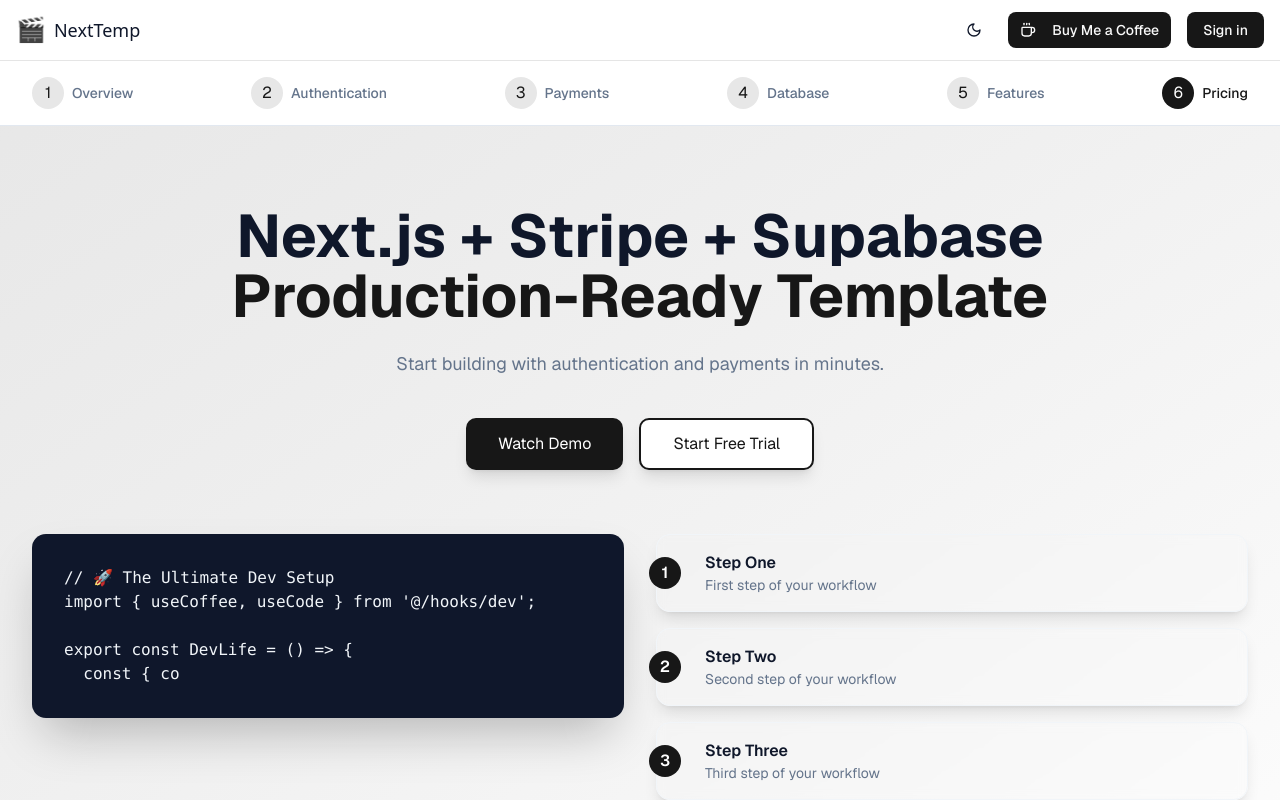
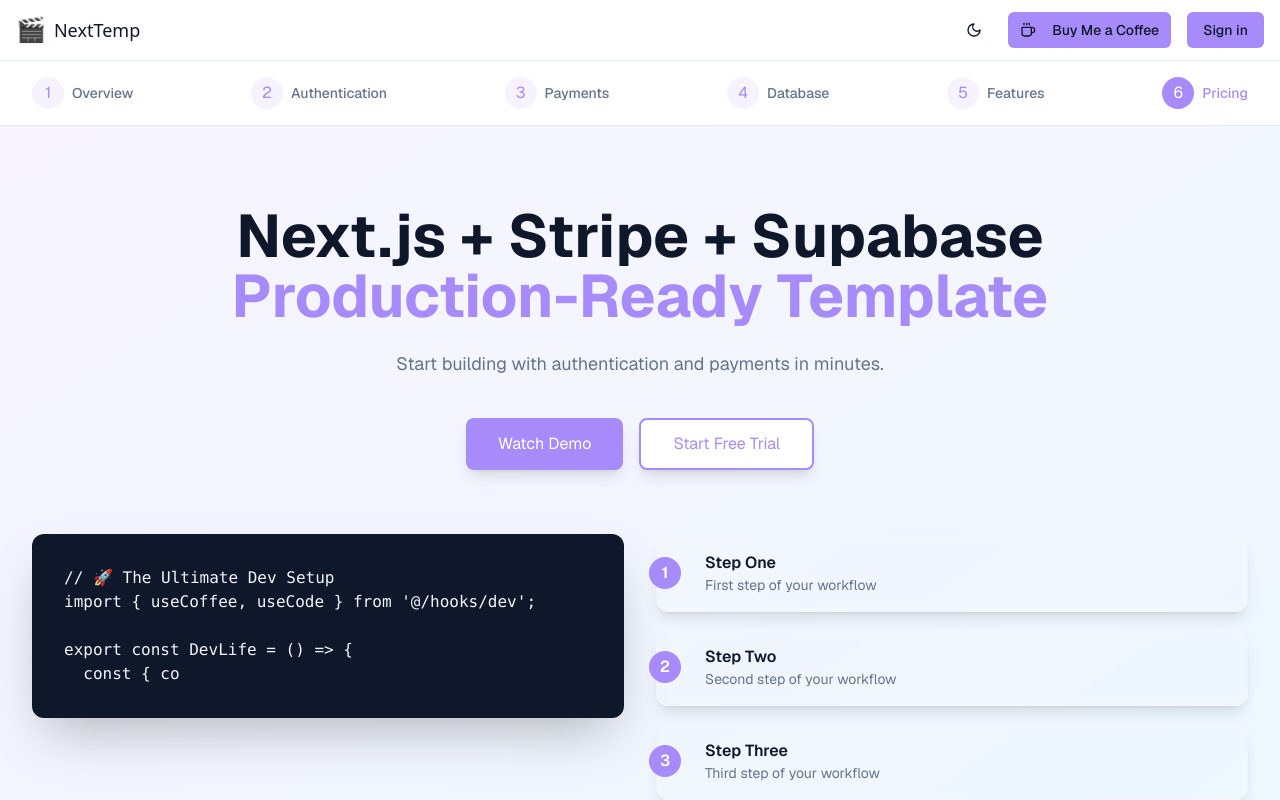
Before and after one commit to ChenDavidTimothy/my-full-stack-app, a Next.js app: page / in a window 1280 px wide. Shown: the top 800 px of the page. Built offline with nearby package versions, Linux system fonts and the light colour scheme; no server answers.

Commit message:
update global css

```diff
--- a/app/globals.css
+++ b/app/globals.css
@@ -1,7 +1,4 @@
 @import "tailwindcss";
-@import "tw-animate-css";
-
-@custom-variant dark (&:is(.dark *));
 
 /* Theme Variables */
 @theme {
@@ -47,125 +44,123 @@
 
 /* Light mode variables (default) */
 :root {
-  /* Base colors */
+  /* Original Base colors */
   --bg-base: #ffffff;
   --bg-subtle: #f8fafc;
   --bg-muted: #f1f5f9;
 
-  /* Text colors */
+  /* Original Text colors */
   --text-base: #0f172a;
   --text-muted: #64748b;
   --text-subtle: #334155;
 
-  /* Border colors */
+  /* Original Border colors */
   --border-base: #e2e8f0;
   --border-subtle: #f1f5f9;
   --border-focus: #a78bfa;
 
-  /* Surface/Card colors */
+  /* Original Surface/Card colors */
   --surface-base: #ffffff;
   --surface-subtle: #f8fafc;
 
-  /* Form colors */
+  /* Original Form colors */
   --input-bg: #ffffff;
   --input-border: #e2e8f0;
   --input-focus: #a78bfa;
 
+  /* shadcn/ui semantic color mapping - using your original colors */
+  --background: var(--bg-base);
+  --foreground: var(--text-base);
+
+  --card: var(--surface-base);
+  --card-foreground: var(--text-base);
+
+  --popover: var(--surface-base);
+  --popover-foreground: var(--text-base);
+
+  --primary: var(--color-primary);
+  --primary-foreground: var(--color-text-inverse);
+
+  --secondary: var(--bg-muted);
+  --secondary-foreground: var(--text-base);
+
+  --muted: var(--bg-muted);
+  --muted-foreground: var(--text-muted);
+
+  --accent: var(--color-accent);
+  --accent-foreground: var(--color-text-inverse);
+
+  --destructive: var(--color-danger);
+  --destructive-foreground: var(--color-text-inverse);
+
+  --border: var(--border-base);
+  --input: var(--input-bg);
+  --ring: var(--border-focus);
+
+  /* Radius for shadcn/ui components */
+  --radius: 0.5rem;
+
   /* Add smooth transitions for theme switching */
   transition: background-color 0.2s, color 0.2s, border-color 0.2s;
-  --radius: 0.625rem;
-  --background: oklch(1 0 0);
-  --foreground: oklch(0.145 0 0);
-  --card: oklch(1 0 0);
-  --card-foreground: oklch(0.145 0 0);
-  --popover: oklch(1 0 0);
-  --popover-foreground: oklch(0.145 0 0);
-  --primary: oklch(0.205 0 0);
-  --primary-foreground: oklch(0.985 0 0);
-  --secondary: oklch(0.97 0 0);
-  --secondary-foreground: oklch(0.205 0 0);
-  --muted: oklch(0.97 0 0);
-  --muted-foreground: oklch(0.556 0 0);
-  --accent: oklch(0.97 0 0);
-  --accent-foreground: oklch(0.205 0 0);
-  --destructive: oklch(0.577 0.245 27.325);
-  --border: oklch(0.922 0 0);
-  --input: oklch(0.922 0 0);
-  --ring: oklch(0.708 0 0);
-  --chart-1: oklch(0.646 0.222 41.116);
-  --chart-2: oklch(0.6 0.118 184.704);
-  --chart-3: oklch(0.398 0.07 227.392);
-  --chart-4: oklch(0.828 0.189 84.429);
-  --chart-5: oklch(0.769 0.188 70.08);
-  --sidebar: oklch(0.985 0 0);
-  --sidebar-foreground: oklch(0.145 0 0);
-  --sidebar-primary: oklch(0.205 0 0);
-  --sidebar-primary-foreground: oklch(0.985 0 0);
-  --sidebar-accent: oklch(0.97 0 0);
-  --sidebar-accent-foreground: oklch(0.205 0 0);
-  --sidebar-border: oklch(0.922 0 0);
-  --sidebar-ring: oklch(0.708 0 0);
 }
 
 /* Dark mode variables */
 .dark {
-  /* Base colors */
+  /* Original Base colors */
   --bg-base: #0f172a;
   --bg-subtle: #1e293b;
   --bg-muted: #334155;
 
-  /* Text colors */
+  /* Original Text colors */
   --text-base: #f8fafc;
   --text-muted: #94a3b8;
   --text-subtle: #cbd5e1;
 
-  /* Border colors */
+  /* Original Border colors */
   --border-base: #334155;
   --border-subtle: #1e293b;
   --border-focus: #a78bfa;
 
-  /* Surface/Card colors */
+  /* Original Surface/Card colors */
   --surface-base: #1e293b;
   --surface-subtle: #334155;
 
-  /* Form colors */
+  /* Original Form colors */
   --input-bg: #0f172a;
   --input-border: #334155;
   --input-focus: #a78bfa;
 
+  /* shadcn/ui semantic color mapping for dark mode */
+  --background: var(--bg-base);
+  --foreground: var(--text-base);
+
+  --card: var(--surface-base);
+  --card-foreground: var(--text-base);
+
+  --popover: var(--surface-base);
+  --popover-foreground: var(--text-base);
+
+  --primary: var(--color-primary);
+  --primary-foreground: var(--color-text-inverse);
+
+  --secondary: var(--bg-muted);
+  --secondary-foreground: var(--text-subtle);
+
+  --muted: var(--bg-muted);
+  --muted-foreground: var(--text-muted);
+
+  --accent: var(--color-accent);
+  --accent-foreground: var(--color-text-inverse);
+
+  --destructive: var(--color-danger);
+  --destructive-foreground: var(--color-text-inverse);
+
+  --border: var(--border-base);
+  --input: var(--input-bg);
+  --ring: var(--border-focus);
+
   /* Match transition duration from light mode */
   transition: background-color 0.2s, color 0.2s, border-color 0.2s;
-  --background: oklch(0.145 0 0);
-  --foreground: oklch(0.985 0 0);
-  --card: oklch(0.205 0 0);
-  --card-foreground: oklch(0.985 0 0);
-  --popover: oklch(0.205 0 0);
-  --popover-foreground: oklch(0.985 0 0);
-  --primary: oklch(0.922 0 0);
-  --primary-foreground: oklch(0.205 0 0);
-  --secondary: oklch(0.269 0 0);
-  --secondary-foreground: oklch(0.985 0 0);
-  --muted: oklch(0.269 0 0);
-  --muted-foreground: oklch(0.708 0 0);
-  --accent: oklch(0.269 0 0);
-  --accent-foreground: oklch(0.985 0 0);
-  --destructive: oklch(0.704 0.191 22.216);
-  --border: oklch(1 0 0 / 10%);
-  --input: oklch(1 0 0 / 15%);
-  --ring: oklch(0.556 0 0);
-  --chart-1: oklch(0.488 0.243 264.376);
-  --chart-2: oklch(0.696 0.17 162.48);
-  --chart-3: oklch(0.769 0.188 70.08);
-  --chart-4: oklch(0.627 0.265 303.9);
-  --chart-5: oklch(0.645 0.246 16.439);
-  --sidebar: oklch(0.205 0 0);
-  --sidebar-foreground: oklch(0.985 0 0);
-  --sidebar-primary: oklch(0.488 0.243 264.376);
-  --sidebar-primary-foreground: oklch(0.985 0 0);
-  --sidebar-accent: oklch(0.269 0 0);
-  --sidebar-accent-foreground: oklch(0.985 0 0);
-  --sidebar-border: oklch(1 0 0 / 10%);
-  --sidebar-ring: oklch(0.556 0 0);
 }
 
 /* Default border color fix for Tailwind v4 */
@@ -240,7 +235,7 @@
   background-color: var(--surface-subtle);
 }
 
-/* Form utilities - Fixed to avoid using pseudo-classes in utility names */
+/* Form utilities */
 @utility input-app {
   background-color: var(--input-bg);
   border-color: var(--input-border);
@@ -339,50 +334,3 @@
   -ms-overflow-style: none;
   scrollbar-width: none;
 }
-
-@theme inline {
-  --radius-sm: calc(var(--radius) - 4px);
-  --radius-md: calc(var(--radius) - 2px);
-  --radius-lg: var(--radius);
-  --radius-xl: calc(var(--radius) + 4px);
-  --color-background: var(--background);
-  --color-foreground: var(--foreground);
-  --color-card: var(--card);
-  --color-card-foreground: var(--card-foreground);
-  --color-popover: var(--popover);
-  --color-popover-foreground: var(--popover-foreground);
-  --color-primary: var(--primary);
-  --color-primary-foreground: var(--primary-foreground);
-  --color-secondary: var(--secondary);
-  --color-secondary-foreground: var(--secondary-foreground);
-  --color-muted: var(--muted);
-  --color-muted-foreground: var(--muted-foreground);
-  --color-accent: var(--accent);
-  --color-accent-foreground: var(--accent-foreground);
-  --color-destructive: var(--destructive);
-  --color-border: var(--border);
-  --color-input: var(--input);
-  --color-ring: var(--ring);
-  --color-chart-1: var(--chart-1);
-  --color-chart-2: var(--chart-2);
-  --color-chart-3: var(--chart-3);
-  --color-chart-4: var(--chart-4);
-  --color-chart-5: var(--chart-5);
-  --color-sidebar: var(--sidebar);
-  --color-sidebar-foreground: var(--sidebar-foreground);
-  --color-sidebar-primary: var(--sidebar-primary);
-  --color-sidebar-primary-foreground: var(--sidebar-primary-foreground);
-  --color-sidebar-accent: var(--sidebar-accent);
-  --color-sidebar-accent-foreground: var(--sidebar-accent-foreground);
-  --color-sidebar-border: var(--sidebar-border);
-  --color-sidebar-ring: var(--sidebar-ring);
-}
-
-@layer base {
-  * {
-    @apply border-border outline-ring/50;
-  }
-  body {
-    @apply bg-background text-foreground;
-  }
-}
```
